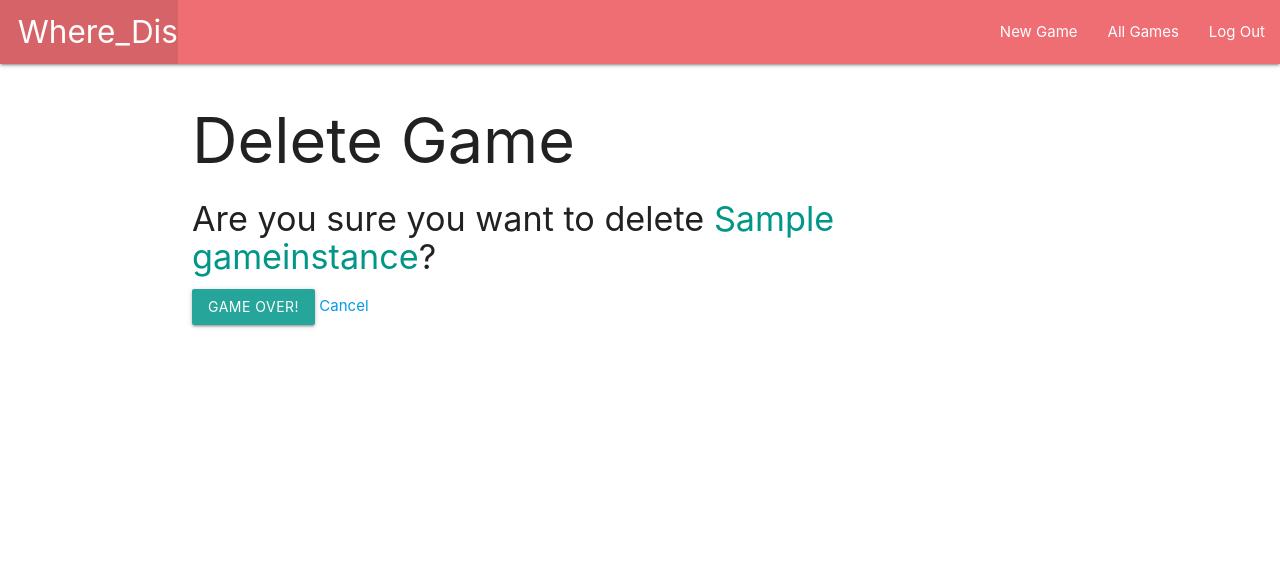
After one commit to laurenmengert/where_dis, a Django app: page /games/1/game_delete/ in a window 1280 px wide. The commit adds this page. Shown: the top 565 px of the page. Run offline with Django 3.2, Linux system fonts and the light colour scheme; a user stored in the database is signed in; tables that the repository leaves empty hold one stand-in row (values such as "Sample post"); some libraries are stand-ins or nearby versions.

Commit message:
delete game route

```diff
--- a/main_app/templates/game/detail.html
+++ b/main_app/templates/game/detail.html
@@ -3,6 +3,8 @@
 <h1>{{ game.name }} Details</h1>
 
 <p>{{ game.details }}</p>
+
+<a href="{% url 'game_delete' game.id %}">Delete</a>
 
 {% comment %} IF THERE IS A MATCH, DISPLAY THAT THERE IS A WINNER. IF NOT, SAY SOMETHING LESS EXCITING {% endcomment %}
 
--- /dev/null
+++ b/main_app/templates/main_app/gameinstance_confirm_delete.html
@@ -0,0 +1,11 @@
+
+{% extends 'base.html' %}
+{% block content %}
+  <h1>Delete Game</h1>
+  <h4>Are you sure you want to delete <span class="teal-text">{{ object.name }}</span>?</h4>
+  <form action="" method="POST">
+    {% csrf_token %}
+    <input type="submit" value="Game Over!" class="btn">
+    <a href="{% url 'game_list' %}">Cancel</a>
+  </form>
+{% endblock %}
--- a/main_app/urls.py
+++ b/main_app/urls.py
@@ -13,5 +13,7 @@ urlpatterns = [
     path('games/<int:game_id>/', views.game_detail, name='game_detail'),
     path('games/<int:game_id>/upload_photo/', views.upload_photo, name='upload_photo'),
     path('games/<int:game_id>/game_map/', views.game_map, name='game_map'),
+    path('games/<int:pk>/game_delete/', views.GameDelete.as_view(), name='game_delete'),
+
     # url(r'map/', views.game_map, name="game_map"),    # HOW TF IS THIS WORKING?!?!?!?!?!?
 ]
--- a/main_app/views.py
+++ b/main_app/views.py
@@ -4,7 +4,7 @@ from django.contrib.auth.forms import UserCreationForm
 from django.contrib.auth.decorators import login_required
 from django.contrib.auth.mixins import LoginRequiredMixin
 from django.views.generic import ListView
-from django.views.generic.edit import CreateView
+from django.views.generic.edit import CreateView, DeleteView
 from django.urls import reverse
 from .models import GameInstance, Photo
 from decimal import Decimal
@@ -64,6 +64,9 @@ class GameCreate(LoginRequiredMixin, CreateView):
     print(type(self.object.id), '<====================================================type(self.object.id)')
     return reverse('game_ref_photo_form', kwargs={'game_id':self.object.id})
 
+class GameDelete(LoginRequiredMixin, DeleteView):
+  model = GameInstance
+  success_url = '/games/'
 
 # THIS IS THE BIG FUNCTION
 # MAKE SURE WE SEND THE DATA WE NEED TO THE GAME DETAIL VIEW
```
